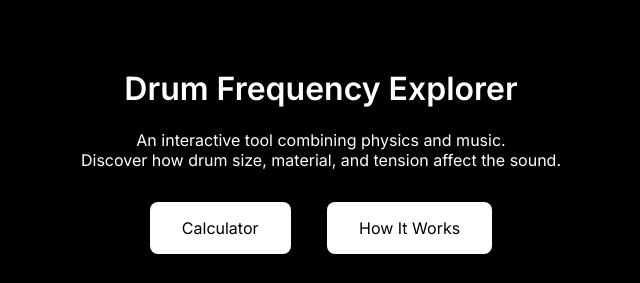
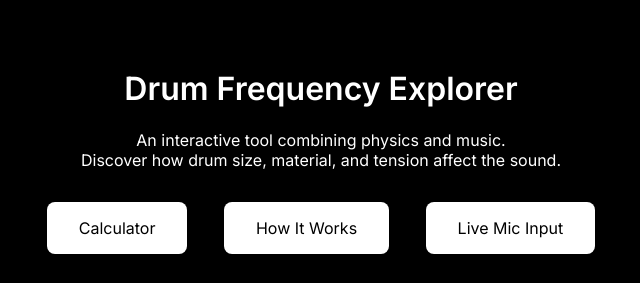
Before and after one commit to TanavBhuraria/DrumFrequencyCalculator, a Flask app: page / in a window 1280 px wide. Shown: the top 283 px of the page, without its empty margins (319-959 px from the left). Run offline with Flask 3, Linux system fonts and the light colour scheme.

Commit message:
Mic Input button in index

```diff
--- a/templates/index.html
+++ b/templates/index.html
@@ -58,6 +58,7 @@
   <div class="btn-group">
     <a href="/calculator" class="btn">Calculator</a>
     <a href="/howitworks" class="btn">How It Works</a>
+    <a href="/micinput" class="btn">Live Mic Input</a> <!-- New button -->
   </div>
 
 <div style="margin-top: 2rem;">
```
